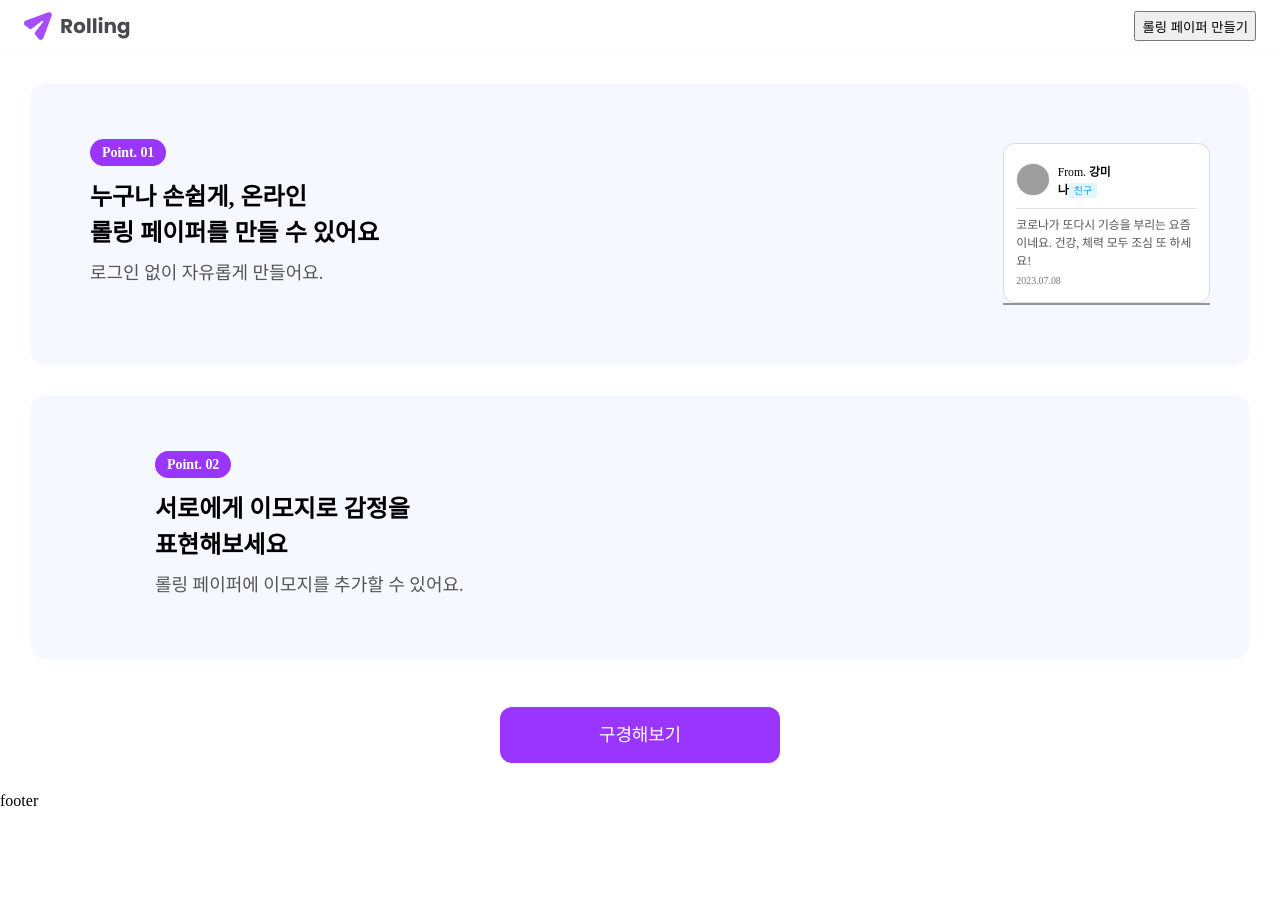
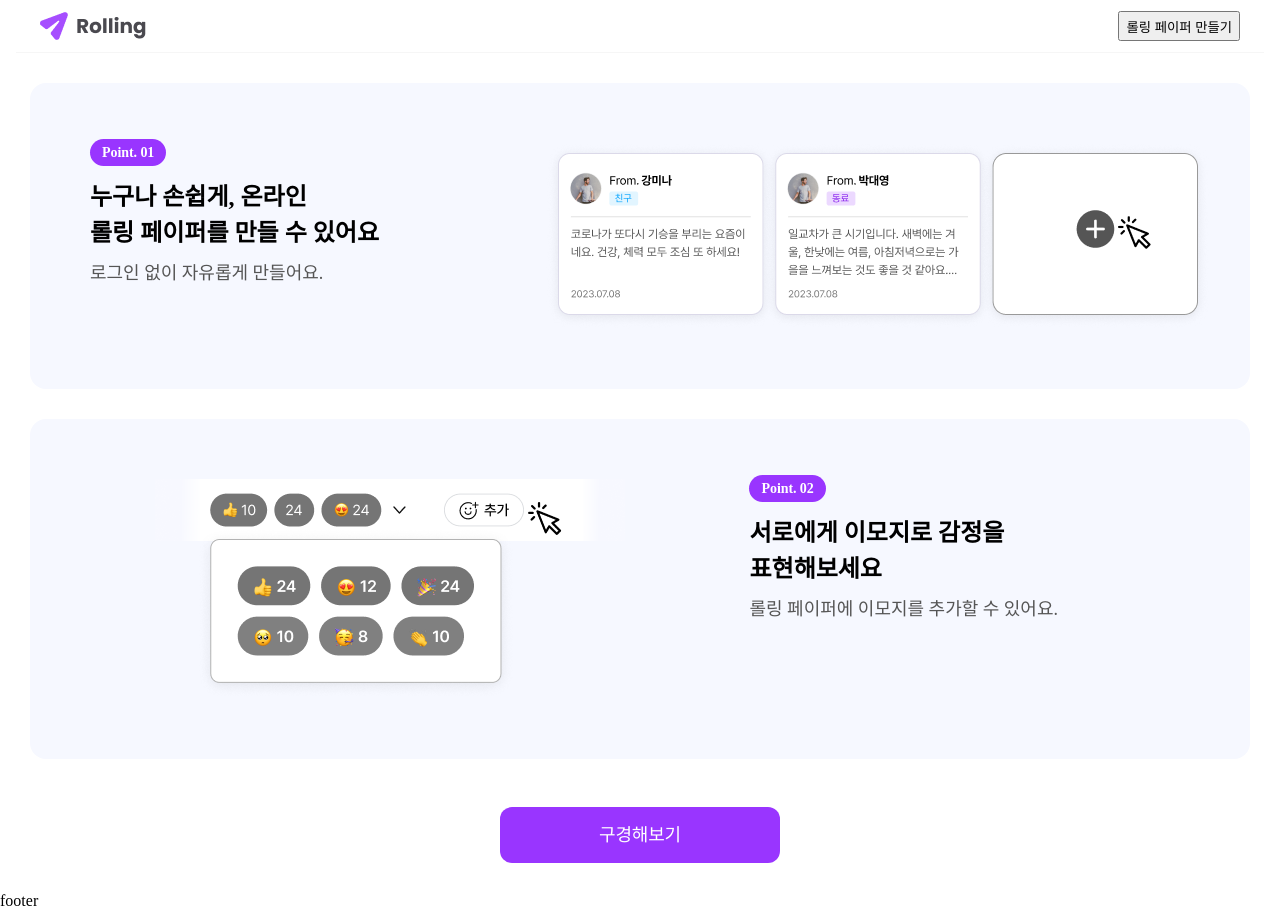
Before and after one commit to Happ-yee4831/Rolling, a React (Create React App) app: page / in a window 1280 px wide. Before the commit the page ends 809 px from the top, so only its background shows below. Built offline with nearby package versions, Linux system fonts and the light colour scheme; grey boxes are pictures that could not be loaded.

Commit message:
Revert "componetns 작업 중단"
This reverts commit c36189792d8bfa12c507a80305f163faf48c1206.

```diff
--- a/src/pages/Home/Home.jsx
+++ b/src/pages/Home.jsx
@@ -1,6 +1,7 @@
 import React from 'react';
 import './Home.css';
-import profilePicture from '../../assets/images/profile-Picture.svg';
+import rorringList1 from '../assets/images/RorringList_1.png';
+import rorringList2 from '../assets/images/RorringList_2.png';
 
 // TODO: component 구현은 추후 진행예정
 function Home() {
@@ -18,30 +19,11 @@ function Home() {
           </span>
           <span className="Plain-text">로그인 없이 자유롭게 만들어요.</span>
         </div>
-        <div className="MainPage-CardList">
-          <div className="MainPage-Card">
-            <div className="profileForm">
-              <img className="img-Profile" src={profilePicture} alt="profile" />
-              <div className="textForm">
-                <span className="From-text">From.</span>
-                <span className="Name-text"> 강미나</span>
-                <span className="Freind-text">친구</span>
-              </div>
-            </div>
-
-            <div className="Line-MainPage-Card" />
-            <div className="TextBox-MainPage-Card">
-              코로나가 또다시 기승을 부리는 요즘이네요. 건강, 체력 모두 조심 또 하세요!
-            </div>
-            <span className="Date-MainPage-Card">2023.07.08</span>
-          </div>
-          <div className="MainPage-PlusCard">
-            <div className="plusForm" />
-          </div>
-        </div>
+        <img src={rorringList1} alt="Rorring1" />
       </div>
 
       <div className="MainSecondContainer">
+        <img src={rorringList2} alt="Rorring2" />
         <div className="section2">
           <span className="Point">
             Point. 02 <br />
--- a/src/routers/AppRouter.jsx
+++ b/src/routers/AppRouter.jsx
@@ -1,7 +1,7 @@
 import React from 'react';
 import { BrowserRouter, Route, Routes } from 'react-router-dom';
 import Layout from 'layouts/Layout';
-import Home from 'pages/Home/Home';
+import Home from 'pages/Home';
 import List from 'pages/List';
 import Post from 'pages/Post';
 import PostId from 'pages/PostId';
--- a/src/styles/Header.module.scss
+++ b/src/styles/Header.module.scss
@@ -3,7 +3,7 @@
 .header {
   display: flex;
   justify-content: space-between;
-  // max-width: 1200px;
+  max-width: 1200px;
   margin: 0 auto;
   padding: 11px 24px;
   border-bottom: 1px solid $gray-100;
```
Also changed, not shown: src/assets/images/RorringList_1.png (added), src/assets/images/RorringList_2.png (added), src/pages/Home.css (renamed from src/pages/Home/Home.css).
